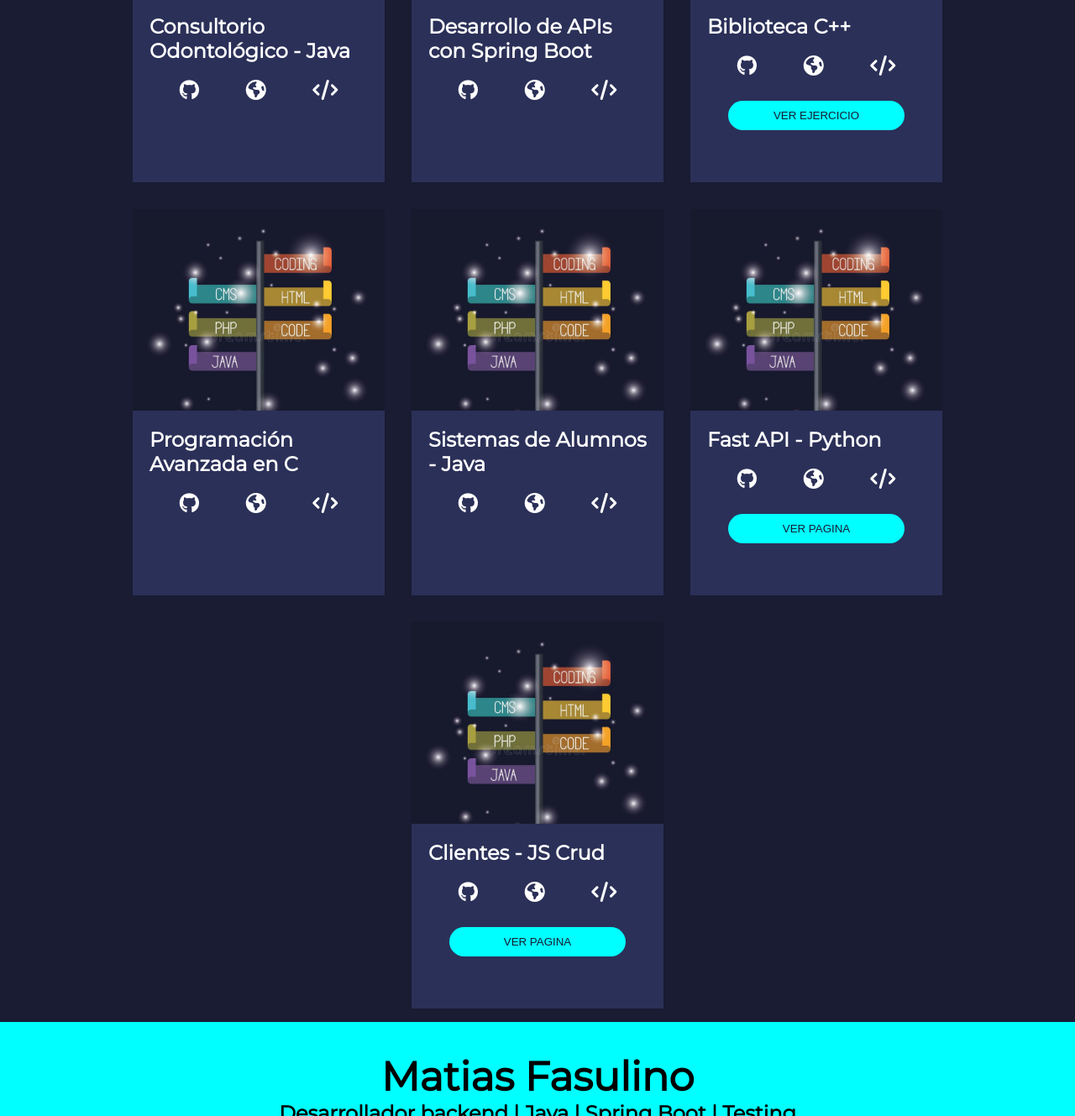
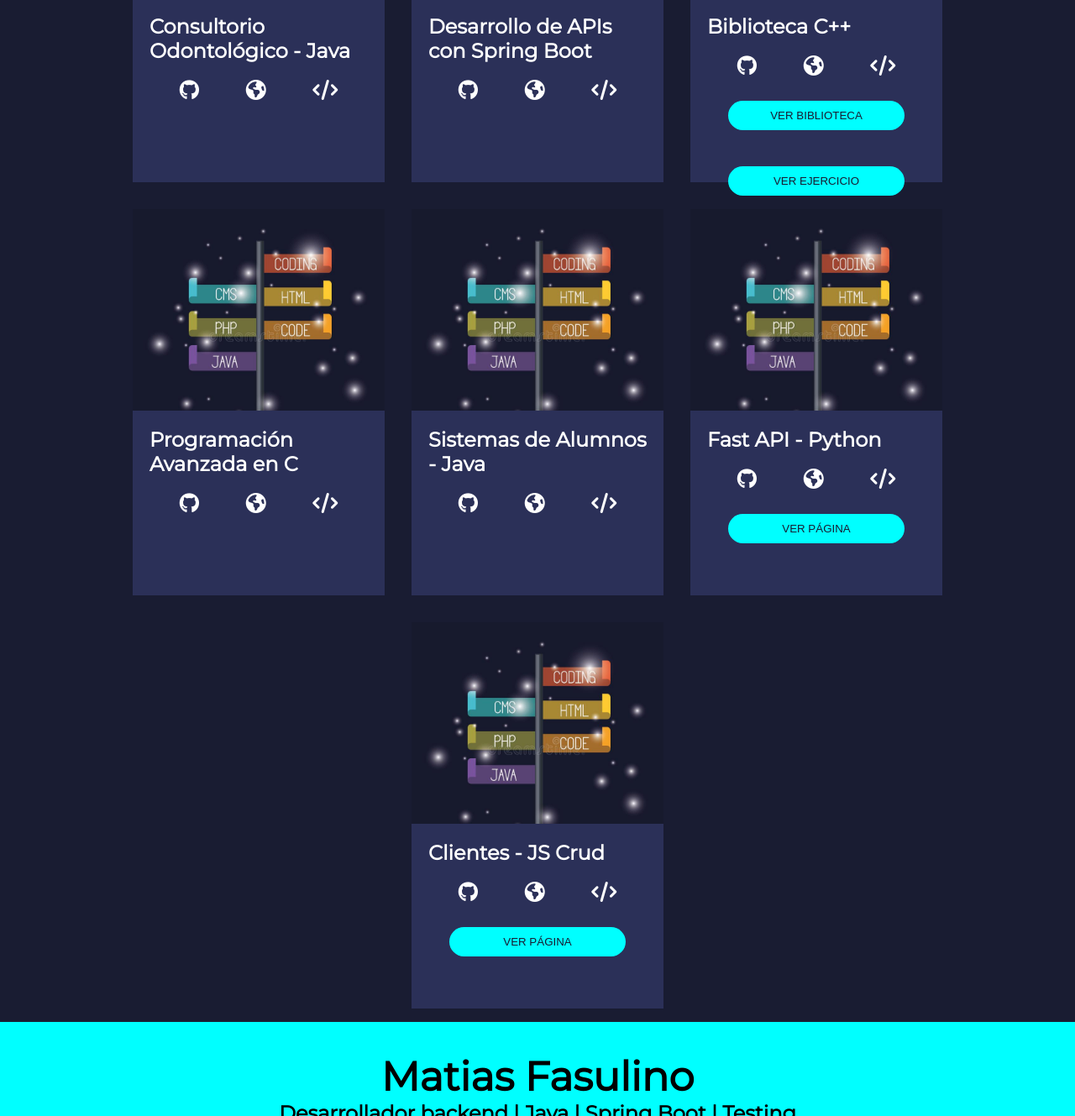
Before and after one commit to MatiFasu/portfolio, a plain HTML site: page index.html in a window 1280 px wide. Shown: the part 1826-3155 px from the top of the page at 84% size. Drawn offline with Linux system fonts and the light colour scheme.

Commit message:
Update index.html

```diff
--- a/index.html
+++ b/index.html
@@ -153,6 +153,13 @@
                 </div>
                 <div class="project-details-content">
                     <button class="project-details download-cv" id="btn1">
+                        <a href="https://github.com/MatiFasu/algoritmos_y_estructuras_de_datos" target="_blank" id="btn">
+                            Ver Biblioteca
+                        </a>
+                    </button>
+                </div>
+                <div class="project-details-content">
+                    <button class="project-details download-cv" id="btn1">
                         <a href="https://github.com/MatiFasu/Ejercicio_Practico_C" target="_blank" id="btn">
                             Ver Ejercicio
                         </a>
@@ -218,7 +225,7 @@
                 <div class="project-details-content">
                     <button class="project-details download-cv" id="btn1">
                         <a href="https://fastapi-l2ou.onrender.com/docs" target="_blank" id="btn">
-                            Ver Pagina
+                            Ver Página
                         </a>
                     </button>
                 </div>
@@ -242,7 +249,7 @@
                 <div class="project-details-content">
                     <button class="project-details download-cv" id="btn1">
                         <a href="paginas_web/JS_CRUD/screens/lista_cliente.html" target="_blank" id="btn">
-                            Ver Pagina
+                            Ver Página
                         </a>
                     </button>
                 </div>
```
